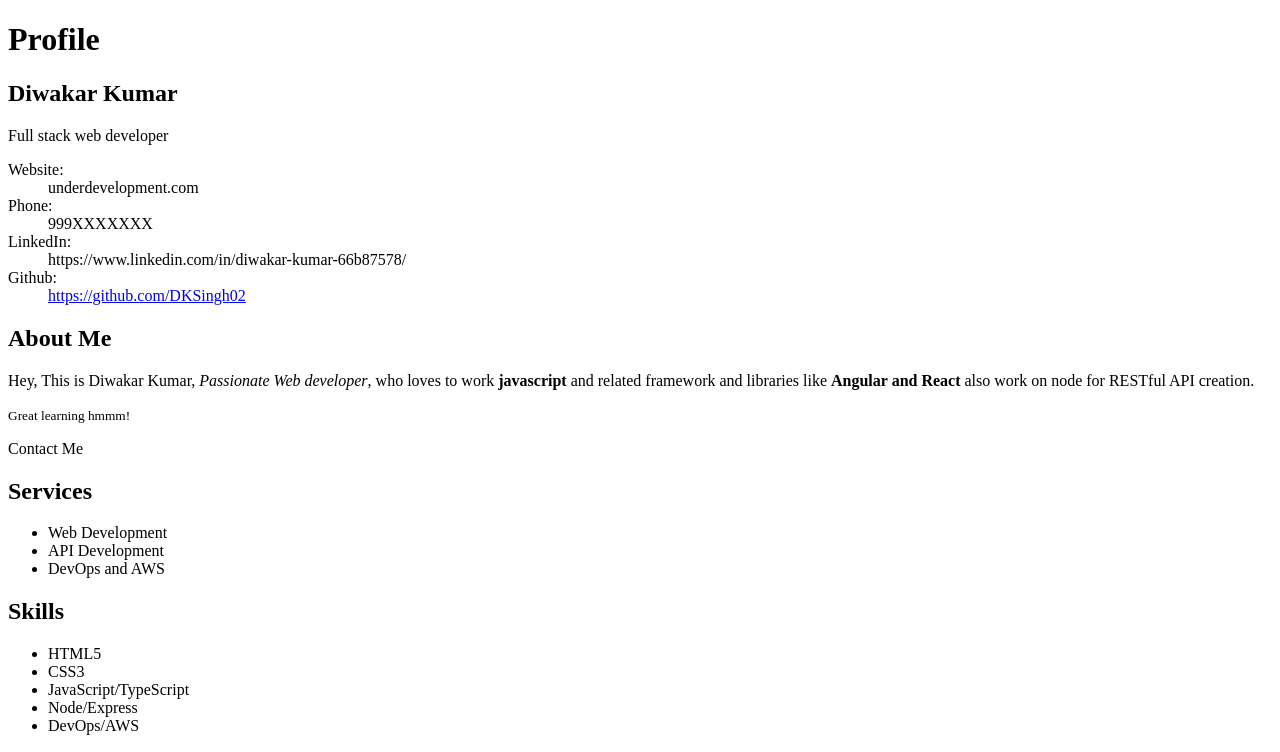
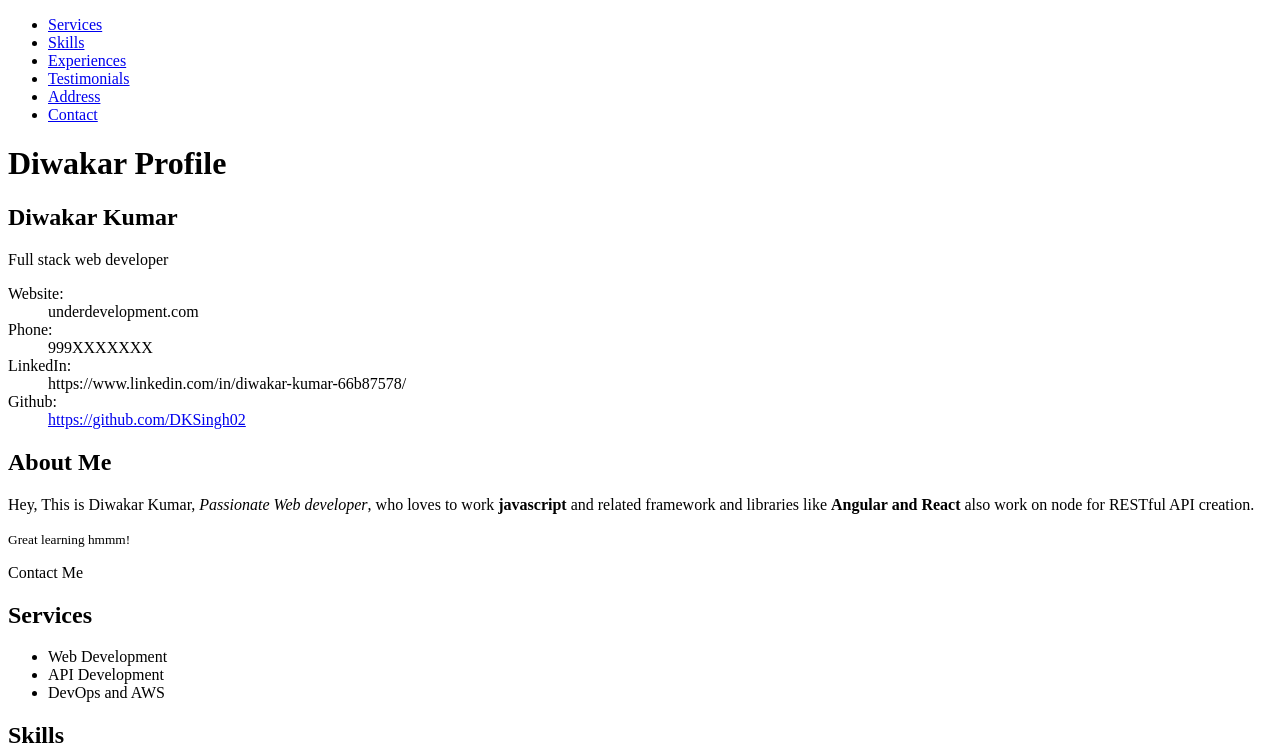
Before and after one commit to DKSingh02/HTML5_Page_Design, a plain HTML site: page diwakar-profile.html in a window 1280 px wide. Shown: the top 752 px of the page. Drawn offline with Linux system fonts and the light colour scheme.

Commit message:
Added link

```diff
--- a/diwakar-profile.html
+++ b/diwakar-profile.html
@@ -7,8 +7,22 @@
 </head>
 
 <body>
+
+    <nav>
+        <ul>
+            <li><a href="#services">Services</a></li>
+            <li><a href="#skills">Skills</a></li>
+            <li><a href="#experiences">Experiences</a></li>
+            <li><a href="#testimonials">Testimonials</a></li>
+            <li><a href="#address">Address</a></li>
+            <li><a href="#contact">Contact</a></li>
+        </ul>
+    </nav>
     <main>
-        <h1>Profile</h1>
+        <header>
+            <h1>Diwakar Profile</h1>
+        </header>
+
 
         <section>
             <h2>Diwakar Kumar</h2>
@@ -38,7 +52,7 @@
             <footer>Contact Me</footer>
         </article>
 
-        <section>
+        <section id="services">
             <h2>Services</h2>
             <ul>
                 <li>
@@ -53,7 +67,7 @@
             </ul>
         </section>
 
-        <section>
+        <section id="skills">
             <h2>Skills</h2>
             <ul>
                 <li>
@@ -74,7 +88,7 @@
             </ul>
         </section>
 
-        <section>
+        <section id="experiences">
             <h2>Experience</h2>
             <!-- <ol>
             <li>
@@ -135,7 +149,7 @@
             </table>
         </section>
 
-        <section>
+        <section id="testimonials">
             <h2>Testimonials</h2>
             <blockquote>
                 <p>Diwakar is tech savvy!</p>
@@ -145,7 +159,7 @@
             </blockquote>
         </section>
 
-        <section>
+        <section id="address">
             <h2>Address</h2>
             <address>
                 <p>Gurugram , 12345 </br>
@@ -153,7 +167,7 @@
             </address>
         </section>
 
-        <section>
+        <section id="contact">
             <h2>Connect With Me</h2>
             <address>
                 <dl>
```
